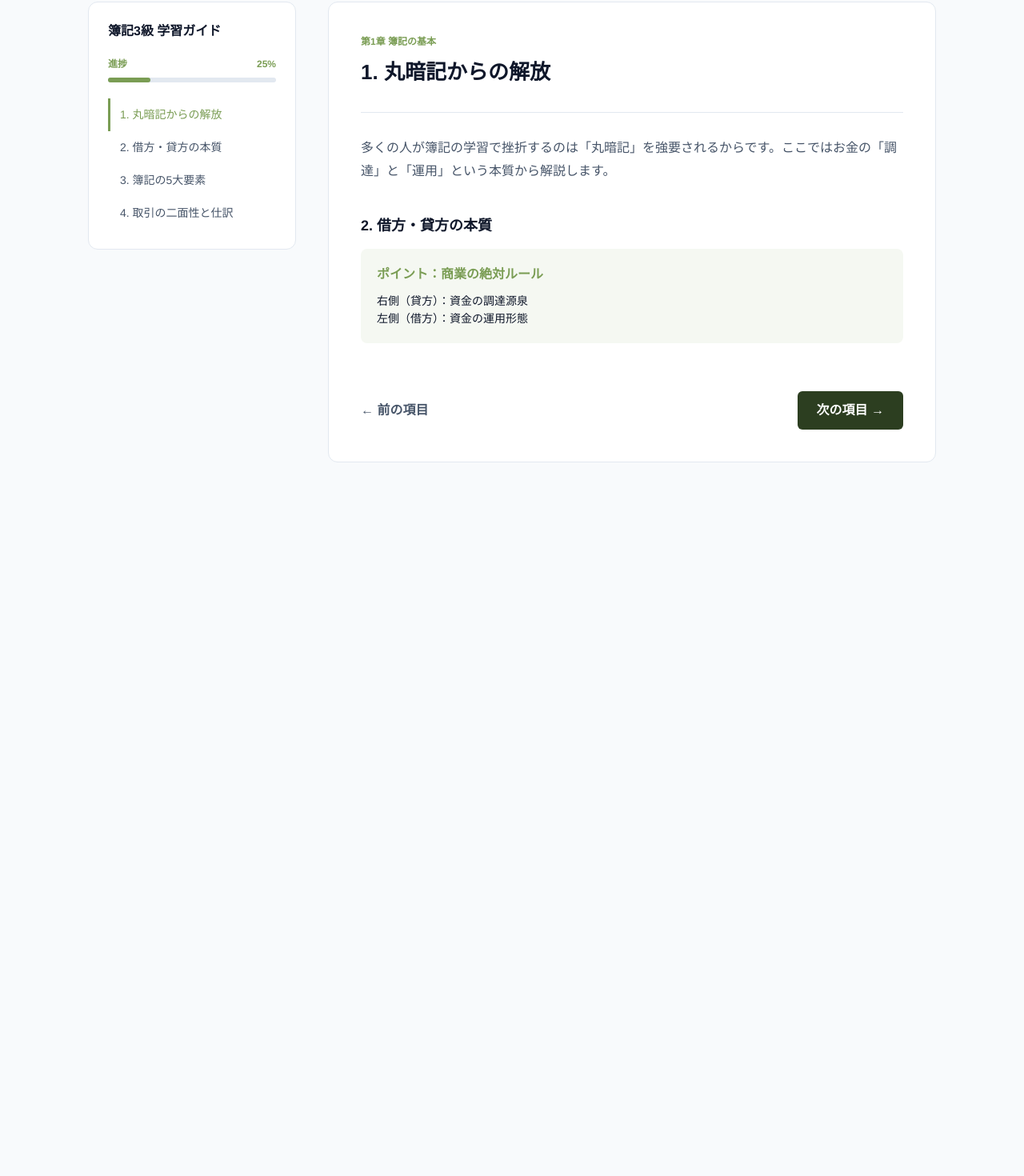
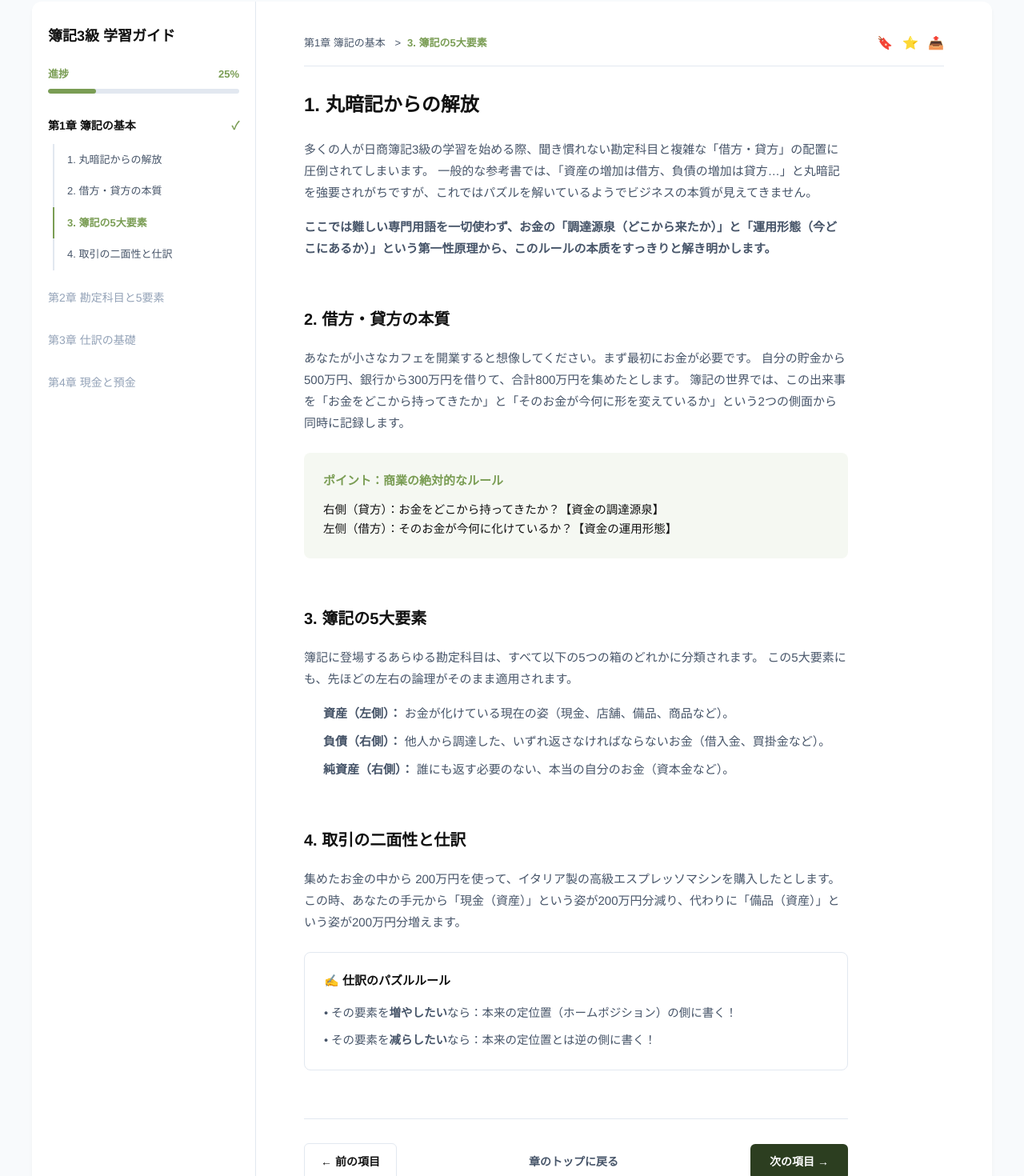
Before and after one commit to zrqZRQ77/japanese-web, a Next.js app: page /exams/boki3/guide/ch1 in a window 1280 px wide. Shown: the part 104-1574 px from the top of the page at 80% size. Before the commit the page ends 800 px from the top, so only its background shows below. Built offline with nearby package versions, Linux system fonts and the light colour scheme.

Commit message:
Update page.js

```diff
--- a/app/exams/boki3/guide/ch1/page.js
+++ b/app/exams/boki3/guide/ch1/page.js
@@ -18,97 +18,227 @@ export default function ExamGuideChapterOne() {
 
   const [activeSection, setActiveSection] = useState('intro');
 
-  // 监测滚动以更新左侧导航高亮
+  // 智能监测滚动，自动高亮左侧极简目录
   useEffect(() => {
     const handleScroll = () => {
       const scrollPosition = window.scrollY + 140;
-      menuItems.forEach((item) => {
+      for (const item of menuItems) {
         const el = document.getElementById(item.id);
-        if (el && scrollPosition >= el.offsetTop && scrollPosition < el.offsetTop + el.offsetHeight) {
+        if (el) {
+          const top = el.offsetTop;
+          const height = el.offsetHeight;
+          if (scrollPosition >= top && scrollPosition < top + height) {
             setActiveSection(item.id);
+            break;
           }
-      });
+        }
+      }
     };
+
     window.addEventListener('scroll', handleScroll);
     return () => window.removeEventListener('scroll', handleScroll);
   }, []);
 
-  // 样式定义：牛油果主题色
+  // 牛油果色系定义
   const colors = {
-    avocado: '#7A9D54',
-    avocadoLight: '#F5F8F2',
+    avocado: '#7A9D54',       // 主牛油果绿
+    avocadoLight: '#F5F8F2',  // 浅牛油果背景
     textDark: '#111111',
     textGray: '#475569',
+    textLightGray: '#94a3b8',
     border: '#e2e8f0',
-    darkButton: '#2C3E20'
+    darkButton: '#2C3E20'     // 深色按钮
   };
 
   return (
-    <div style={{ minHeight: '100vh', backgroundColor: '#f8fafc', fontFamily: '"Helvetica Neue", Arial, sans-serif' }}>
+    <div style={{ minHeight: '100vh', backgroundColor: '#f8fafc', fontFamily: '"Helvetica Neue", Arial, "Hiragino Kaku Gothic ProN", Meiryo, sans-serif' }}>
+
       {/* 顶部通栏 */}
-      <header style={{ background: '#ffffff', padding: '16px 40px', borderBottom: `1px solid ${colors.border}`, position: 'sticky', top: 0, zIndex: 100, display: 'flex', justifyContent: 'space-between', alignItems: 'center' }}>
+      <header style={{ background: '#ffffff', padding: '16px 40px', borderBottom: `1px solid ${colors.border}`, display: 'flex', justifyContent: 'space-between', alignItems: 'center', position: 'sticky', top: 0, zIndex: 100 }}>
+        <div style={{ display: 'flex', alignItems: 'center', gap: '12px' }}>
           <Link href="/" style={{ fontWeight: '900', fontSize: '22px', color: colors.textDark, textDecoration: 'none' }}>
             合格<span style={{ color: colors.avocado }}>ナビ</span>
           </Link>
-        <Link href={`/exams/${examId}`} style={{ color: colors.textGray, fontSize: '14px' }}>← ダッシュボードに戻る</Link>
+        </div>
+        <Link href={`/exams/${examId}`} style={{ color: colors.textGray, textDecoration: 'none', fontSize: '14px', fontWeight: '500' }}>
+          ← ダッシュボードに戻る
+        </Link>
       </header>
 
-      {/* 主体布局 */}
-      <div style={{ display: 'flex', maxWidth: '1100px', margin: '40px auto', gap: '40px', padding: '0 20px' }}>
+      {/* 页面主体内容：左右双栏布局 */}
+      <div style={{ display: 'flex', maxWidth: '1200px', margin: '40px auto', background: '#ffffff', borderRadius: '12px', boxShadow: '0 4px 6px -1px rgba(0, 0, 0, 0.05)', overflow: 'hidden' }}>
 
-        {/* 左侧导航栏 */}
-        <aside style={{ width: '260px', flexShrink: 0 }}>
-          <div style={{ background: '#ffffff', padding: '24px', borderRadius: '12px', border: `1px solid ${colors.border}` }}>
-            <h2 style={{ fontSize: '16px', fontWeight: '800', marginBottom: '20px' }}>簿記3級 学習ガイド</h2>
-            <div style={{ marginBottom: '20px' }}>
-              <div style={{ display: 'flex', justifyContent: 'space-between', fontSize: '12px', color: colors.avocado, fontWeight: '700', marginBottom: '8px' }}>
-                <span>進捗</span><span>25%</span>
+        {/* 👈 左侧导航栏 (参考图样式) */}
+        <aside style={{ width: '280px', borderRight: `1px solid ${colors.border}`, padding: '30px 20px', flexShrink: 0 }}>
+          <h2 style={{ fontSize: '18px', fontWeight: '800', color: colors.textDark, marginBottom: '24px' }}>簿記3級 学習ガイド</h2>
+
+          {/* 进度条区块 */}
+          <div style={{ marginBottom: '30px' }}>
+            <div style={{ display: 'flex', justifyContent: 'space-between', fontSize: '13px', fontWeight: '700', color: colors.avocado, marginBottom: '8px' }}>
+              <span>進捗</span>
+              <span>25%</span>
             </div>
-              <div style={{ height: '6px', background: colors.border, borderRadius: '3px' }}>
+            <div style={{ height: '6px', background: '#e2e8f0', borderRadius: '3px', overflow: 'hidden' }}>
               <div style={{ width: '25%', height: '100%', background: colors.avocado, borderRadius: '3px' }}></div>
             </div>
           </div>
-            {menuItems.map((item) => (
-              <a key={item.id} href={`#${item.id}`} style={{
-                display: 'block', padding: '10px 0', fontSize: '14px', textDecoration: 'none',
-                color: activeSection === item.id ? colors.avocado : colors.textGray,
-                borderLeft: activeSection === item.id ? `3px solid ${colors.avocado}` : '3px solid transparent',
-                paddingLeft: '12px'
-              }}>
+
+          {/* 章节列表 */}
+          <div style={{ display: 'flex', flexDirection: 'column', gap: '16px' }}>
+            {/* 当前展开的第1章 */}
+            <div>
+              <div style={{ fontSize: '14px', fontWeight: '700', color: colors.textDark, marginBottom: '12px', display: 'flex', alignItems: 'center', justifyContent: 'space-between' }}>
+                <span>第1章 簿記の基本</span>
+                <span style={{ color: colors.avocado }}>✓</span>
+              </div>
+              <div style={{ display: 'flex', flexDirection: 'column', borderLeft: `2px solid ${colors.border}`, marginLeft: '6px' }}>
+                {menuItems.map((item) => {
+                  const isCurrent = activeSection === item.id;
+                  return (
+                    <a
+                      key={item.id}
+                      href={`#${item.id}`}
+                      style={{
+                        padding: '10px 0 10px 16px',
+                        fontSize: '13px',
+                        textDecoration: 'none',
+                        color: isCurrent ? colors.avocado : colors.textGray,
+                        fontWeight: isCurrent ? '700' : '500',
+                        borderLeft: isCurrent ? `2px solid ${colors.avocado}` : '2px solid transparent',
+                        marginLeft: '-2px',
+                        transition: 'all 0.2s'
+                      }}
+                    >
                       {item.label}
                     </a>
-            ))}
+                  );
+                })}
+              </div>
+            </div>
+
+            {/* 其他未展开章节示意 */}
+            <div style={{ fontSize: '14px', fontWeight: '500', color: colors.textLightGray, padding: '8px 0' }}>第2章 勘定科目と5要素</div>
+            <div style={{ fontSize: '14px', fontWeight: '500', color: colors.textLightGray, padding: '8px 0' }}>第3章 仕訳の基礎</div>
+            <div style={{ fontSize: '14px', fontWeight: '500', color: colors.textLightGray, padding: '8px 0' }}>第4章 現金と預金</div>
           </div>
         </aside>
 
-        {/* 右侧内容区 */}
-        <main style={{ flex: 1, background: '#ffffff', padding: '40px', borderRadius: '12px', border: `1px solid ${colors.border}` }}>
-          <div style={{ marginBottom: '30px', borderBottom: `1px solid ${colors.border}`, paddingBottom: '20px' }}>
-            <p style={{ color: colors.avocado, fontSize: '12px', fontWeight: '800' }}>第1章 簿記の基本</p>
-            <h1 style={{ fontSize: '26px', fontWeight: '900', margin: '10px 0' }}>1. 丸暗記からの解放</h1>
+        {/* 👉 右侧主内容区 */}
+        <main style={{ flex: 1, padding: '40px 60px' }}>
+
+          {/* 顶部面包屑与操作图标 */}
+          <div style={{ display: 'flex', justifyContent: 'space-between', alignItems: 'center', marginBottom: '30px', paddingBottom: '16px', borderBottom: `1px solid ${colors.border}` }}>
+            <div style={{ fontSize: '13px', color: colors.textGray, fontWeight: '500' }}>
+              第1章 簿記の基本 <span style={{ margin: '0 8px' }}>&gt;</span>
+              <span style={{ color: colors.avocado, fontWeight: '700' }}>
+                {menuItems.find(item => item.id === activeSection)?.label || '1. 丸暗記からの解放'}
+              </span>
+            </div>
+            <div style={{ display: 'flex', gap: '12px', color: colors.textLightGray }}>
+              {/* 占位图标，可替换为实际 SVG */}
+              <span style={{ cursor: 'pointer' }}>🔖</span>
+              <span style={{ cursor: 'pointer' }}>⭐</span>
+              <span style={{ cursor: 'pointer' }}>📤</span>
+            </div>
           </div>
 
-          <section id="intro" style={{ marginBottom: '40px' }}>
-            <p style={{ lineHeight: '1.8', color: colors.textGray }}>多くの人が簿記の学習で挫折するのは「丸暗記」を強要されるからです。ここではお金の「調達」と「運用」という本質から解説します。</p>
+          <div style={{ maxWidth: '680px' }}>
+            <section id="intro" style={{ marginBottom: '60px', scrollMarginTop: '120px' }}>
+              <h1 style={{ fontSize: '24px', fontWeight: '800', color: colors.textDark, marginBottom: '24px' }}>
+                1. 丸暗記からの解放
+              </h1>
+              <p style={{ fontSize: '15px', lineHeight: '1.8', color: colors.textGray, marginBottom: '16px' }}>
+                多くの人が日商簿記3級の学習を始める際、聞き慣れない勘定科目と複雑な「借方・貸方」の配置に圧倒されてしまいます。
+                一般的な参考書では、「資産の増加は借方、負債の増加は貸方…」と丸暗記を強要されがちですが、これではパズルを解いているようでビジネスの本質が見えてきません。
+              </p>
+              <p style={{ fontSize: '15px', lineHeight: '1.8', color: colors.textGray, fontWeight: '700' }}>
+                ここでは難しい専門用語を一切使わず、お金の「調達源泉（どこから来たか）」と「運用形態（今どこにあるか）」という第一性原理から、このルールの本质をすっきりと解き明かします。
+              </p>
             </section>
 
-          <section id="core-logic" style={{ marginBottom: '40px' }}>
-            <h3 style={{ fontSize: '18px', fontWeight: '800', marginBottom: '15px' }}>2. 借方・貸方の本質</h3>
-            <div style={{ background: colors.avocadoLight, padding: '20px', borderRadius: '8px' }}>
-              <p style={{ color: colors.avocado, fontWeight: '700', margin: '0 0 10px 0' }}>ポイント：商業の絶対ルール</p>
-              <p style={{ margin: 0, fontSize: '14px', lineHeight: '1.6' }}>右側（貸方）：資金の調達源泉 <br/> 左側（借方）：資金の運用形態</p>
+            <section id="core-logic" style={{ marginBottom: '60px', scrollMarginTop: '120px' }}>
+              <h2 style={{ fontSize: '20px', fontWeight: '800', color: colors.textDark, marginBottom: '20px' }}>
+                2. 借方・貸方の本質
+              </h2>
+              <p style={{ fontSize: '15px', lineHeight: '1.8', color: colors.textGray, marginBottom: '24px' }}>
+                あなたが小さなカフェを開業すると想像してください。まず最初にお金が必要です。
+                自分の貯金から500万円、銀行から300万円を借りて、合計800万円を集めたとします。
+                簿記の世界では、この出来事を「お金をどこから持ってきたか」と「そのお金が今何に形を変えているか」という2つの側面から同時に記録します。
+              </p>
+
+              {/* 参考图中的 "ポイント" 风格框 (牛油果色) */}
+              <div style={{ background: colors.avocadoLight, padding: '24px', borderRadius: '8px', marginBottom: '24px' }}>
+                <h4 style={{ margin: '0 0 12px 0', fontSize: '15px', fontWeight: '800', color: colors.avocado }}>
+                  ポイント：商業の絶対的なルール
+                </h4>
+                <p style={{ margin: 0, fontSize: '14.5px', color: colors.textDark, lineHeight: '1.7', whiteSpace: 'pre-line' }}>
+                  右側（貸方）：お金をどこから持ってきたか？【資金の調達源泉】{'\n'}
+                  左侧（借方）：そのお金が今何に化けているか？【資金の運用形態】
+                </p>
               </div>
             </section>
 
-          {/* 底部导航 */}
-          <div style={{ marginTop: '60px', display: 'flex', justifyContent: 'space-between', alignItems: 'center' }}>
-            <Link href="#" style={{ color: colors.textGray, textDecoration: 'none', fontWeight: '600' }}>← 前の項目</Link>
-            <Link href={`/exams/${examId}/guide/ch2`}>
-              <button style={{ background: colors.darkButton, color: '#fff', padding: '12px 24px', borderRadius: '6px', border: 'none', fontWeight: '700', cursor: 'pointer' }}>次の項目 →</button>
+            <section id="five-boxes" style={{ marginBottom: '60px', scrollMarginTop: '120px' }}>
+              <h2 style={{ fontSize: '20px', fontWeight: '800', color: colors.textDark, marginBottom: '20px' }}>
+                3. 簿記の5大要素
+              </h2>
+              <p style={{ fontSize: '15px', lineHeight: '1.8', color: colors.textGray, marginBottom: '16px' }}>
+                簿記に登場するあらゆる勘定科目は、すべて以下の5つの箱のどれかに分類されます。
+                この5大要素にも、先ほどの左右の論理がそのまま適用されます。
+              </p>
+              <ul style={{ paddingLeft: '24px', fontSize: '15px', lineHeight: '1.8', color: colors.textGray }}>
+                <li style={{ marginBottom: '8px' }}><strong>資産（左側）：</strong> お金が化けている現在の姿（現金、店舗、備品、商品など）。</li>
+                <li style={{ marginBottom: '8px' }}><strong>負債（右側）：</strong> 他人から調達した、いずれ返さなければならないお金（借入金、買掛金など）。</li>
+                <li style={{ marginBottom: '8px' }}><strong>純資産（右側）：</strong> 誰にも返す必要のない、本当の自分のお金（資本金など）。</li>
+              </ul>
+            </section>
+
+            <section id="shiwake" style={{ marginBottom: '60px', scrollMarginTop: '120px' }}>
+              <h2 style={{ fontSize: '20px', fontWeight: '800', color: colors.textDark, marginBottom: '20px' }}>
+                4. 取引の二面性と仕訳
+              </h2>
+              <p style={{ fontSize: '15px', lineHeight: '1.8', color: colors.textGray, marginBottom: '24px' }}>
+                集めたお金の中から 200万円を使って、イタリア製の高級エスプレッソマシンを購入したとします。
+                この時、あなたの手元から「現金（資産）」という姿が200万円分減り、代わりに「備品（資産）」という姿が200万円分増えます。
+              </p>
+
+              {/* 参考图中的 "例題" 风格框 (白底描边) */}
+              <div style={{ border: `1px solid ${colors.border}`, padding: '24px', borderRadius: '8px', marginBottom: '24px' }}>
+                <h4 style={{ margin: '0 0 16px 0', fontSize: '15px', fontWeight: '800', color: colors.textDark }}>
+                  ✍️ 仕訳のパズルルール
+                </h4>
+                <div style={{ fontSize: '14.5px', color: colors.textGray, lineHeight: '1.8' }}>
+                  <p style={{ margin: '0 0 8px 0' }}>• その要素を<strong>増やしたい</strong>なら：本来の定位置（ホームポジション）の側に書く！</p>
+                  <p style={{ margin: 0 }}>• その要素を<strong>减らしたい</strong>なら：本来の定位置とは逆の側に書く！</p>
+                </div>
+              </div>
+            </section>
+
+            {/* 🏁 底部导航栏 (严格对齐参考图底部的三个按钮排版) */}
+            <div style={{ borderTop: `1px solid ${colors.border}`, paddingTop: '30px', display: 'flex', justifyContent: 'space-between', alignItems: 'center' }}>
+
+              <Link href={`/exams/${examId}/guide`} style={{ textDecoration: 'none' }}>
+                <button style={{ backgroundColor: '#ffffff', color: colors.textDark, border: `1px solid ${colors.border}`, padding: '12px 20px', borderRadius: '6px', fontSize: '14px', fontWeight: '600', cursor: 'pointer', display: 'flex', alignItems: 'center', gap: '8px' }}>
+                  ← 前の項目
+                </button>
               </Link>
+
+              <Link href={`/exams/${examId}/guide`} style={{ textDecoration: 'none', color: colors.textGray, fontSize: '14px', fontWeight: '600' }}>
+                章のトップに戻る
+              </Link>
+
+              <Link href={`/exams/${examId}/guide/ch2`} style={{ textDecoration: 'none' }}>
+                <button style={{ backgroundColor: colors.darkButton, color: '#ffffff', border: 'none', padding: '12px 24px', borderRadius: '6px', fontSize: '14px', fontWeight: '600', cursor: 'pointer', display: 'flex', alignItems: 'center', gap: '8px' }}>
+                  次の項目 →
+                </button>
+              </Link>
+
+            </div>
           </div>
         </main>
       </div>
+
+      <style jsx global>{` html { scroll-behavior: smooth; } `}</style>
     </div>
   );
 }
```
Lines whose indentation alone changed are shown as unchanged.
